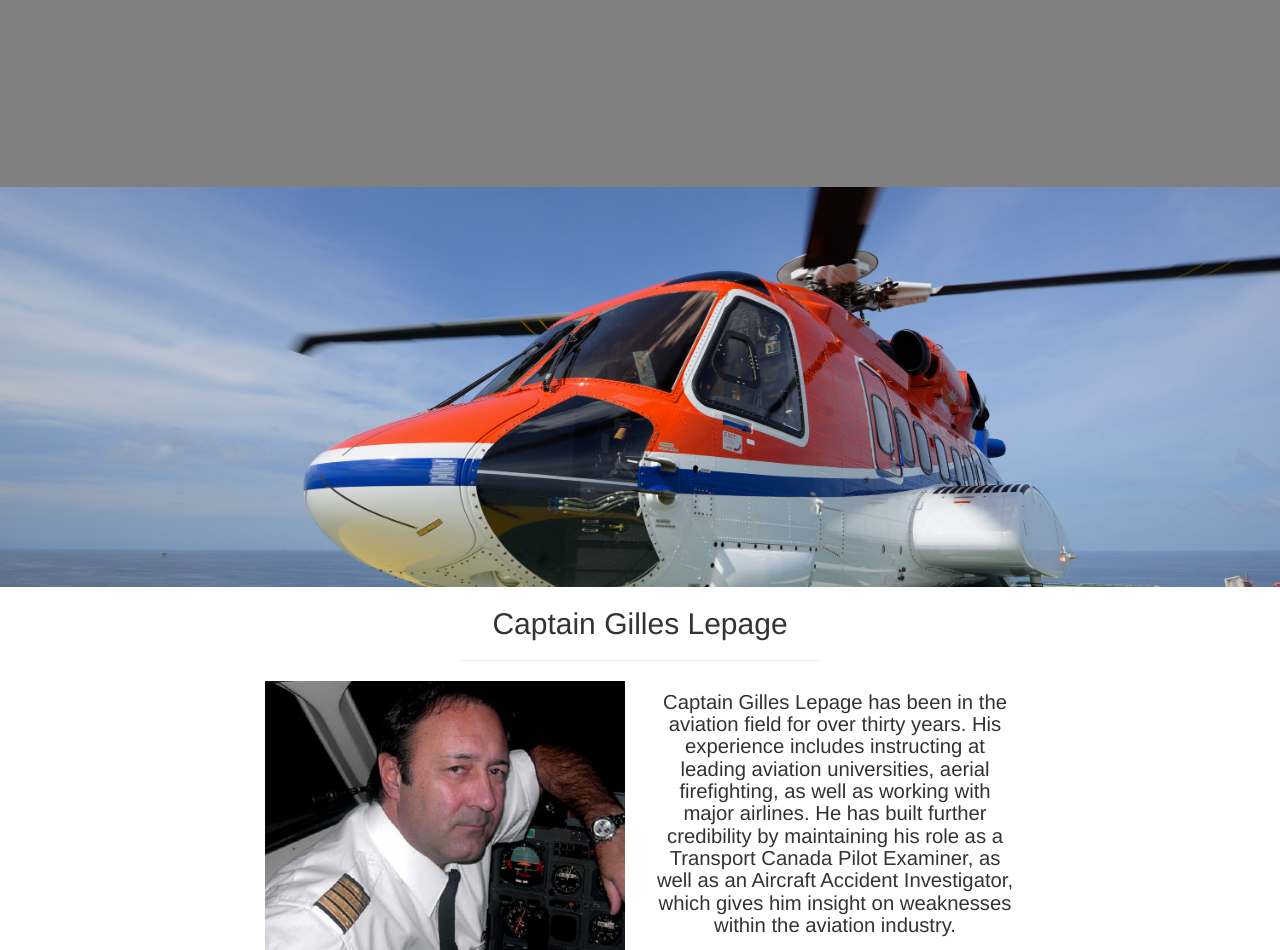
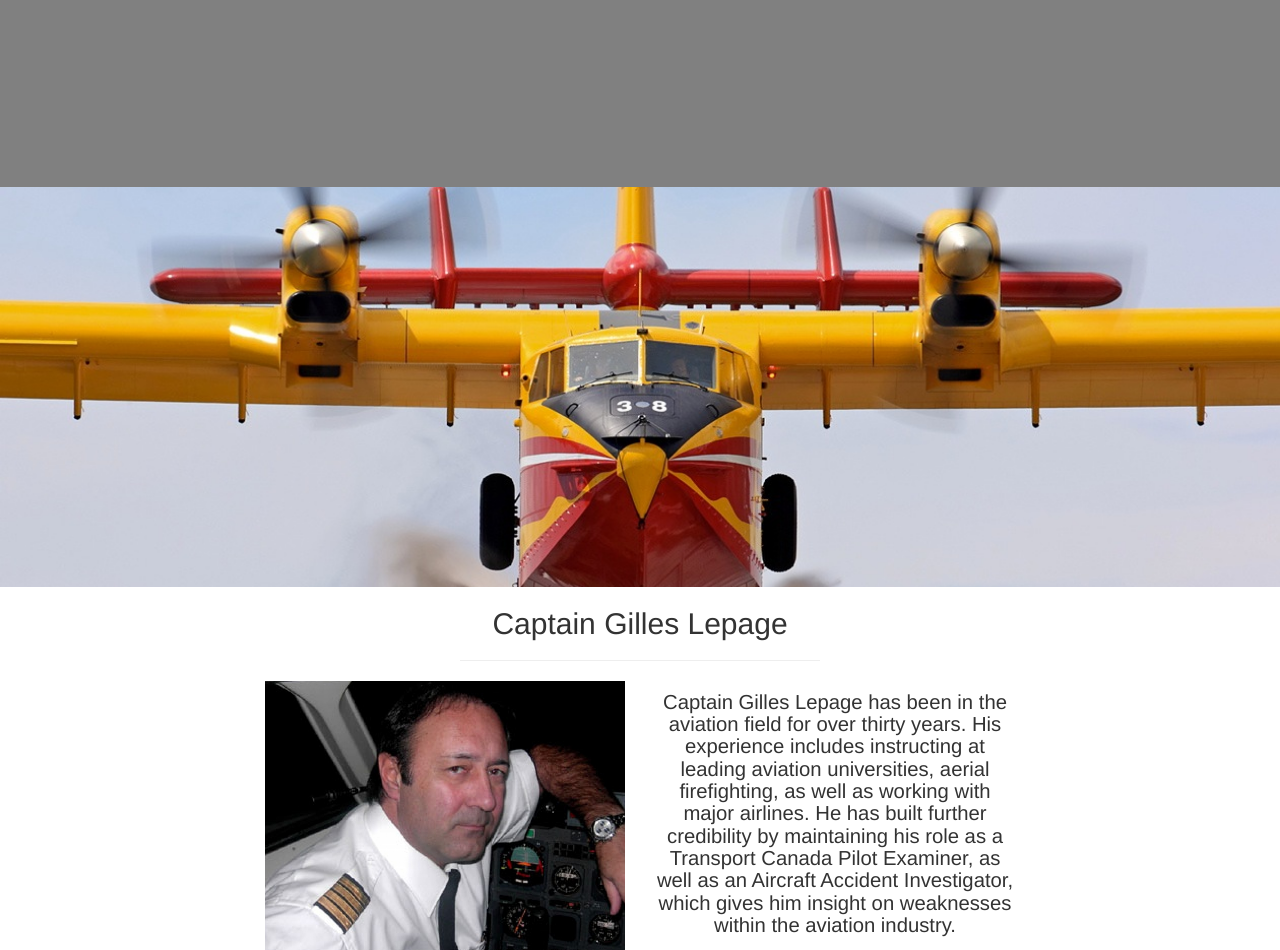
Before and after one commit to zrivest/cockpit_managment_promo_site, a PHP site: page / in a window 1280 px wide. Shown: the part 1597-2547 px from the top of the page. Run offline with PHP 8.4, Linux system fonts and the light colour scheme.

Commit message:
changed 'callout' image

```diff
--- a/css/stylish-portfolio.css
+++ b/css/stylish-portfolio.css
@@ -190,7 +190,7 @@ i.service-icon {
   display: table;
   height: 400px;
   width: 100%;
-  background: url(../img/helicopter.jpg) no-repeat center center fixed;
+  background: url(../img/waterbomber2.jpg) no-repeat center center fixed;
   -webkit-background-size: cover;
   -moz-background-size: cover;
   -o-background-size: cover;
@@ -288,7 +288,7 @@ only screen and (min-device-pixel-ratio : 1.5) {
   }
 
   .callout {
-    background: url(../img/helicopter.jpg) no-repeat center center scroll;
+    background: url(../img/waterbomber2.jpg) no-repeat center center scroll;
   }
 
 }
```
Also changed, not shown: img/waterbomber2.jpg (added).
